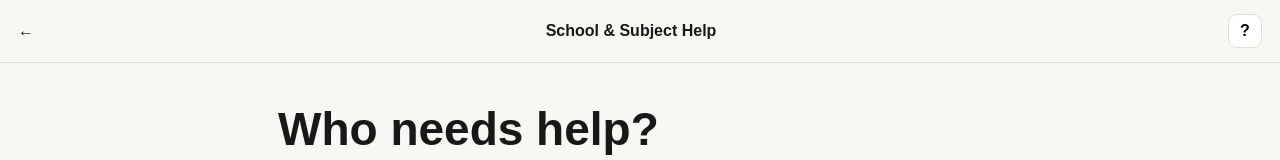
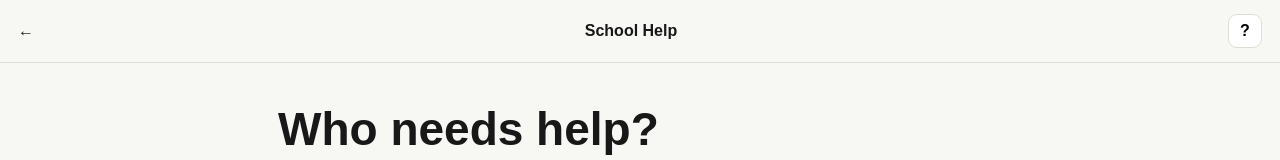
Before and after one commit to tangotea/realsign-sandbox, a Next.js app: page /subjects in a window 1280 px wide. Shown: the top 160 px of the page. Built offline with nearby package versions, Linux system fonts and the light colour scheme.

Commit message:
Update page.tsx

```diff
--- a/app/subjects/page.tsx
+++ b/app/subjects/page.tsx
@@ -4,7 +4,7 @@ import { PHASES } from "@/lib/marketplace";
 
 export default function SubjectsPage() {
   return <div className="shell">
-    <header className="topbar"><Link href="/">←</Link><strong>School & Subject Help</strong><button className="help-btn" aria-label="Open SASL help">?</button></header>
+    <header className="topbar"><Link href="/">←</Link><strong>School Help</strong><button className="help-btn" aria-label="Open SASL help">?</button></header>
     <main className="main">
       <section className="hero"><h1>Who needs help?</h1><p>Choose a school phase. You will only see relevant subjects next.</p></section>
       <div className="grid2">{PHASES.map((p)=><Link href={`/subjects/${p.slug}`} key={p.slug} className="card phase-card"><strong>{p.label}</strong><span>Choose subjects →</span></Link>)}</div>
```
